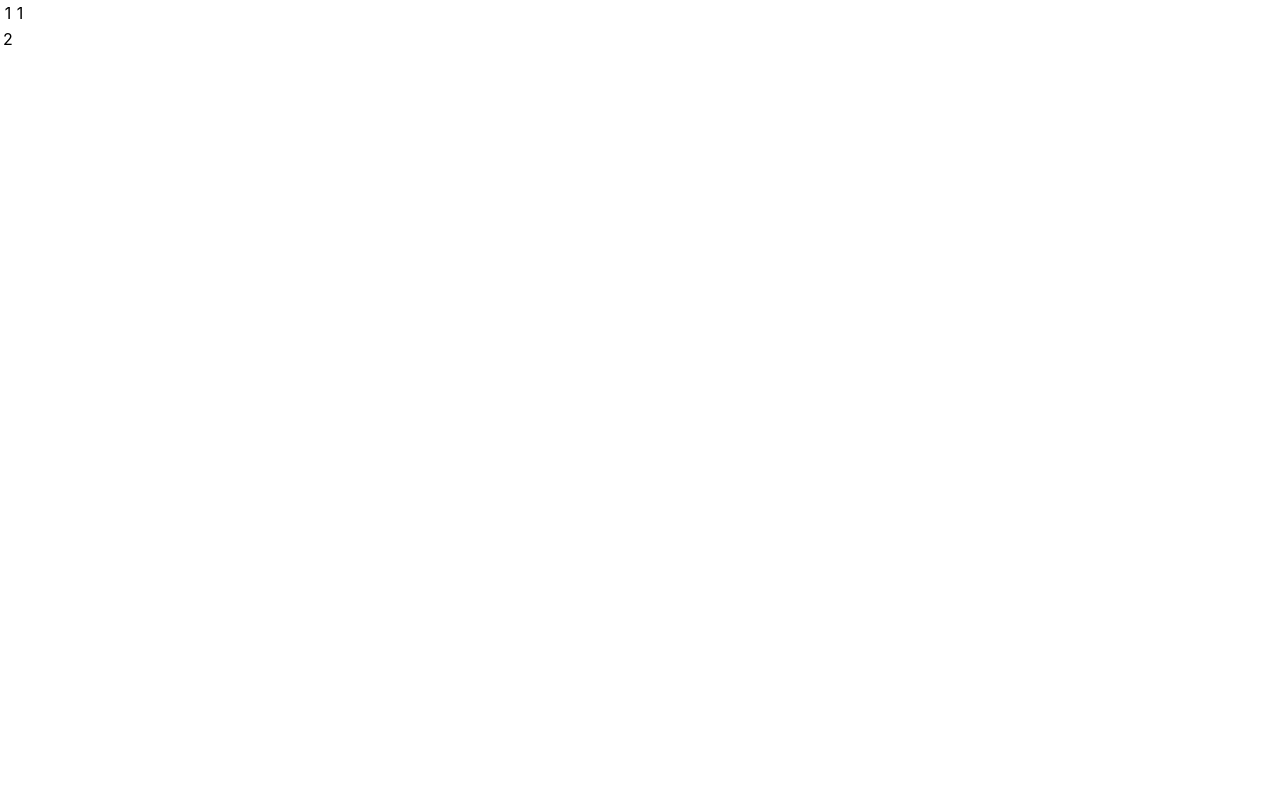
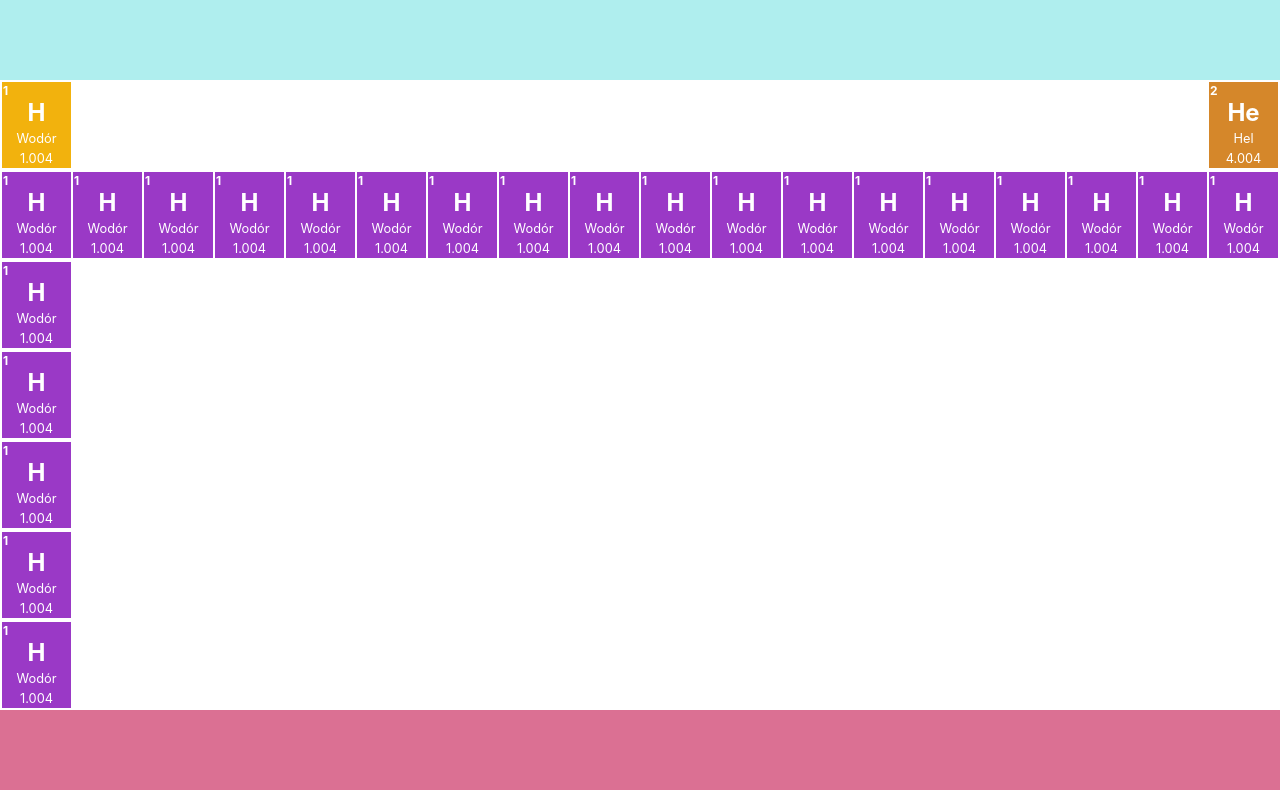
Before and after one commit to krystian3/ukladokresowy, a React (Create React App) app: page / in a window 1280 px wide. Built offline with nearby package versions, Linux system fonts and the light colour scheme.

Commit message:
tile styling

```diff
--- a/src/App.js
+++ b/src/App.js
@@ -1,18 +1,56 @@
 import logo from './logo.svg';
 import './App.css';
+import './static/style.css';
 import { PeriodicTable } from './components/PeriodicTable';
 
 function App() {
   const table = [
-    {"num": 1, "tableWidth":18, "type":"metal"},
-    {"num": 1, "tableWidth":18, "type":"metal"},
+    {"num": 1, "type":"nonmetal", "symbol":"H", "name":"Wodór", "mass":1.004},
+    {"type":"space", "tableWidth":16},
+    {"num": 2, "type":"noble", "symbol":"He", "name":"Hel", "mass":4.004},
     {"type":"end"},
-    {"num": 2, "tableWidth":1, "type":""},
+    {"num": 1, "type":"metal", "symbol":"H", "name":"Wodór", "mass":1.004},
+    {"num": 1, "type":"metal", "symbol":"H", "name":"Wodór", "mass":1.004},
+    {"num": 1, "type":"metal", "symbol":"H", "name":"Wodór", "mass":1.004},
+    {"num": 1, "type":"metal", "symbol":"H", "name":"Wodór", "mass":1.004},
+    {"num": 1, "type":"metal", "symbol":"H", "name":"Wodór", "mass":1.004},
+    {"num": 1, "type":"metal", "symbol":"H", "name":"Wodór", "mass":1.004},
+    {"num": 1, "type":"metal", "symbol":"H", "name":"Wodór", "mass":1.004},
+    {"num": 1, "type":"metal", "symbol":"H", "name":"Wodór", "mass":1.004},
+    {"num": 1, "type":"metal", "symbol":"H", "name":"Wodór", "mass":1.004},
+    {"num": 1, "type":"metal", "symbol":"H", "name":"Wodór", "mass":1.004},
+    {"num": 1, "type":"metal", "symbol":"H", "name":"Wodór", "mass":1.004},
+    {"num": 1, "type":"metal", "symbol":"H", "name":"Wodór", "mass":1.004},
+    {"num": 1, "type":"metal", "symbol":"H", "name":"Wodór", "mass":1.004},
+    {"num": 1, "type":"metal", "symbol":"H", "name":"Wodór", "mass":1.004},
+    {"num": 1, "type":"metal", "symbol":"H", "name":"Wodór", "mass":1.004},
+    {"num": 1, "type":"metal", "symbol":"H", "name":"Wodór", "mass":1.004},
+    {"num": 1, "type":"metal", "symbol":"H", "name":"Wodór", "mass":1.004},
+    {"num": 1, "type":"metal", "symbol":"H", "name":"Wodór", "mass":1.004},
+    {"type":"end"},
+    {"num": 1, "type":"metal", "symbol":"H", "name":"Wodór", "mass":1.004},
+    {"type":"end"},
+    {"num": 1, "type":"metal", "symbol":"H", "name":"Wodór", "mass":1.004},
+    {"type":"end"},
+    {"num": 1, "type":"metal", "symbol":"H", "name":"Wodór", "mass":1.004},
+    {"type":"end"},
+    {"num": 1, "type":"metal", "symbol":"H", "name":"Wodór", "mass":1.004},
+    {"type":"end"},
+    {"num": 1, "type":"metal", "symbol":"H", "name":"Wodór", "mass":1.004},
   ]
 
   return (
     <div className="App">
-      <PeriodicTable elements={table}/>
+      <div className='searchbar'></div>
+      <div className='content'>
+        <div className='filters'>
+
+        </div>
+        <div className='table'>
+          <PeriodicTable elements={table}/>
+        </div>
+      </div>
+      <div className='legend'></div>
     </div>
   );
 }
--- a/src/components/ElementTile.js
+++ b/src/components/ElementTile.js
@@ -1,27 +1,30 @@
 import React, { useState } from 'react';
 
 export const ElementTile = (props) => {
-    var id = props.id;
+    var id = props.element.id;
     var num = props.element.num;
-    var symbol = props.symbol;
-    var name = props.name;
-    var mass = props.mass;
-    var meltTemp = props.meltTemp;
-    var boilTemp = props.boilTemp;
-    var desc = props.desc;
-    var discoveryYear = props.discoveryYear;
-    var period = props.period;
-    var group = props.group;
-    var electroNegativity = props.electroNegativity;
-    var imgUrl = props.imgUrl;
-    var tableWidth = props.tableWidth;
-    var type = props.type;
+    var symbol = props.element.symbol;
+    var name = props.element.name;
+    var mass = props.element.mass;
+    var meltTemp = props.element.meltTemp;
+    var boilTemp = props.element.boilTemp;
+    var desc = props.element.desc;
+    var discoveryYear = props.element.discoveryYear;
+    var period = props.element.period;
+    var group = props.element.group;
+    var electroNegativity = props.element.electroNegativity;
+    var imgUrl = props.element.imgUrl;
+    var tableWidth = props.element.tableWidth;
+    var type = props.element.type;
 
-    var classes = `element-tile ${type}`
+    var classes = `element-tile ${type}`;
 
     return (
         <td className={classes} colSpan={tableWidth}>
-            {num}
+            <span className='el-num el'>{num}</span>
+            <span className='el-symbol el'>{symbol}</span>
+            <span className='el-name el'>{name}</span>
+            <span className='el-mass el'>{mass}</span>
         </td>
     );
 
--- a/src/components/PeriodicTable.js
+++ b/src/components/PeriodicTable.js
@@ -31,7 +31,7 @@ export const PeriodicTable = (props) => {
         //     />
         // );
         // return (newRow ? rowEnd : normal)
-        if (element.type == "end"){
+        if (element.type === "end"){
             return parse("</tr><tr>");
         } else {
             return (
@@ -44,7 +44,8 @@ export const PeriodicTable = (props) => {
     });
 
     return (
-        <table>
+        <table
+        className='element-table'>
             {renderTable}
         </table>
     );
--- /dev/null
+++ b/src/static/style.css
@@ -0,0 +1,64 @@
+.space {
+  visibility: hidden;
+}
+
+.metal {
+  background-color: #9a39c6;
+}
+
+.nonmetal {
+  background-color: #f2b20d;
+}
+
+.noble {
+  background-color: #d5872a;
+}
+
+.App {
+  display: flex;
+  flex-direction: column;
+  height: 100%;
+}
+.App .searchbar {
+  width: 100%;
+  height: 5rem;
+  background-color: paleturquoise;
+}
+.App .content {
+  width: 100%;
+  height: 40%;
+}
+.App .legend {
+  background-color: palevioletred;
+  width: 100%;
+  height: 5rem;
+}
+
+.element-table {
+  width: 100%;
+}
+.element-table .element-tile {
+  color: white;
+}
+.element-table .element-tile .el {
+  display: inline-block;
+  width: 100%;
+  padding: 0;
+  margin: 0;
+}
+.element-table .element-tile .el-num {
+  font-weight: bold;
+  text-align: left;
+  float: left;
+  font-size: 75%;
+}
+.element-table .element-tile .el-symbol {
+  font-weight: bold;
+  font-size: 150%;
+}
+.element-table .element-tile .el-name {
+  font-size: 80%;
+}
+.element-table .element-tile .el-mass {
+  font-size: 80%;
+}/*# sourceMappingURL=style.css.map */
--- /dev/null
+++ b/src/static/style.scss
@@ -0,0 +1,75 @@
+.space{
+    visibility: hidden;
+}
+
+.metal{
+    background-color: #9a39c6;
+}
+
+.nonmetal{
+    background-color: #f2b20d;
+}
+
+.noble{
+    background-color: #d5872a;
+}
+
+.App{
+    display: flex;
+    flex-direction: column;
+    height: 100%;
+
+    .searchbar{
+        width: 100%;
+        height: 5rem;
+        background-color: paleturquoise;
+    }
+
+    .content{
+        width: 100%;
+        height: 40%;
+    }
+
+    .legend{
+        background-color: palevioletred;
+        width: 100%;
+        height: 5rem;
+    }
+}
+
+
+
+.element-table{
+    width: 100%;
+
+  .element-tile{
+    color: white;
+
+    .el{
+        display: inline-block;
+        width: 100%;
+        padding: 0;
+        margin: 0;
+    }
+
+    .el-num{
+        font-weight: bold;
+        text-align: left;
+        float: left;
+        font-size: 75%;
+    }
+
+    .el-symbol{
+        font-weight: bold;
+        font-size: 150%;
+    }
+
+    .el-name{
+        font-size: 80%;
+    }
+
+    .el-mass{
+        font-size: 80%;
+    }
+  }
+}
```
Also changed, not shown: 1 other file (tests, documents, lock files or other folders).
